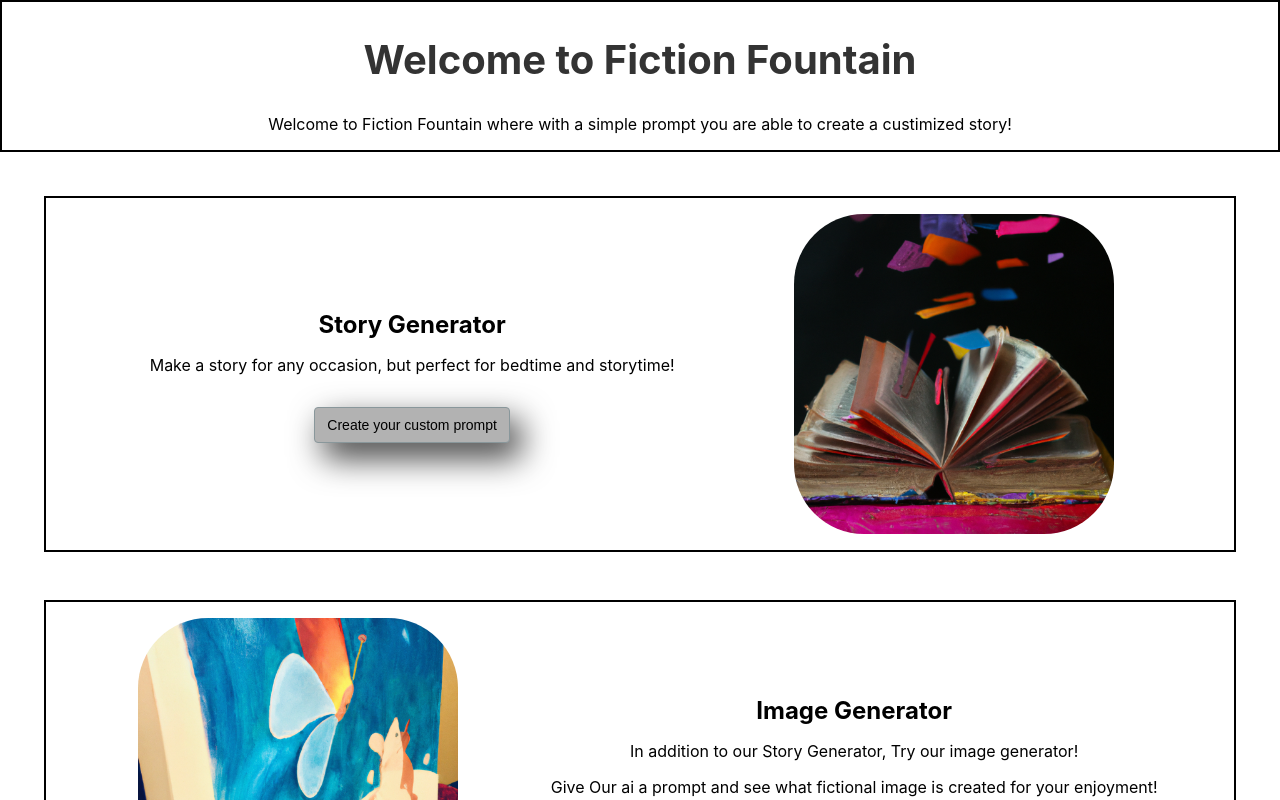
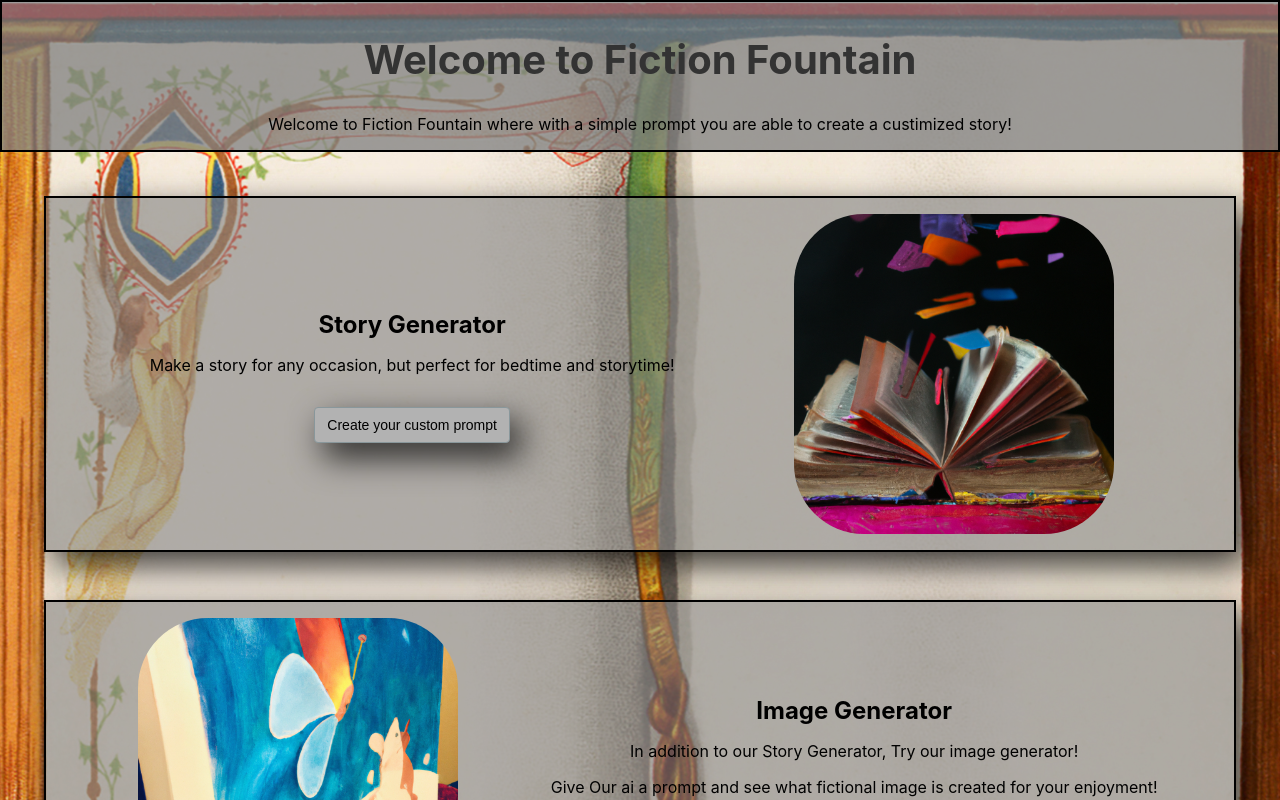
Before and after one commit to rpoole444/fiction-fountain, a React (Create React App) app: page / in a window 1280 px wide. Shown: the top 800 px of the page. Built offline with nearby package versions, Linux system fonts and the light colour scheme.

Commit message:
Add Style to some components

```diff
--- a/src/components/App/App.css
+++ b/src/components/App/App.css
@@ -1,5 +1,8 @@
 .App {
   text-align: center;
+  background-image: url(../assets/BackgroundFF.jpeg);
+  background-position: center;
+  background-size: cover;
 }
 
 .App-logo {
--- a/src/components/Header/Header.css
+++ b/src/components/Header/Header.css
@@ -1,4 +1,5 @@
 .intro-container {
   border: 2px solid black;
   max-height: 25vh;
+  background-color: rgba(128, 128, 128, 0.754);
 }
--- a/src/components/HomePage/HomePage.css
+++ b/src/components/HomePage/HomePage.css
@@ -76,6 +76,10 @@
   flex-direction: row;
   align-items: center;
   justify-content: space-evenly;
+  background-color: rgba(128, 128, 128, 0.601);
+  -webkit-box-shadow: 10px 14px 33px 1px rgba(0, 0, 0, 0.75);
+  -moz-box-shadow: 10px 14px 33px 1px rgba(0, 0, 0, 0.75);
+  box-shadow: 10px 14px 33px 1px rgba(0, 0, 0, 0.75);
 }
 
 .story-generator-container img,
```
Also changed, not shown: src/components/assets/BackgroundFF.jpeg (added).
